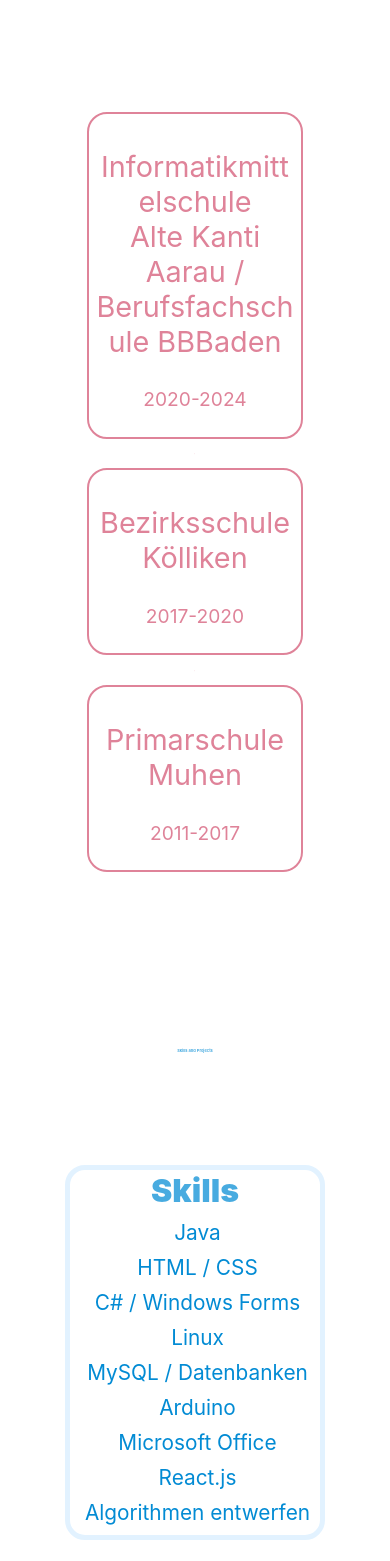
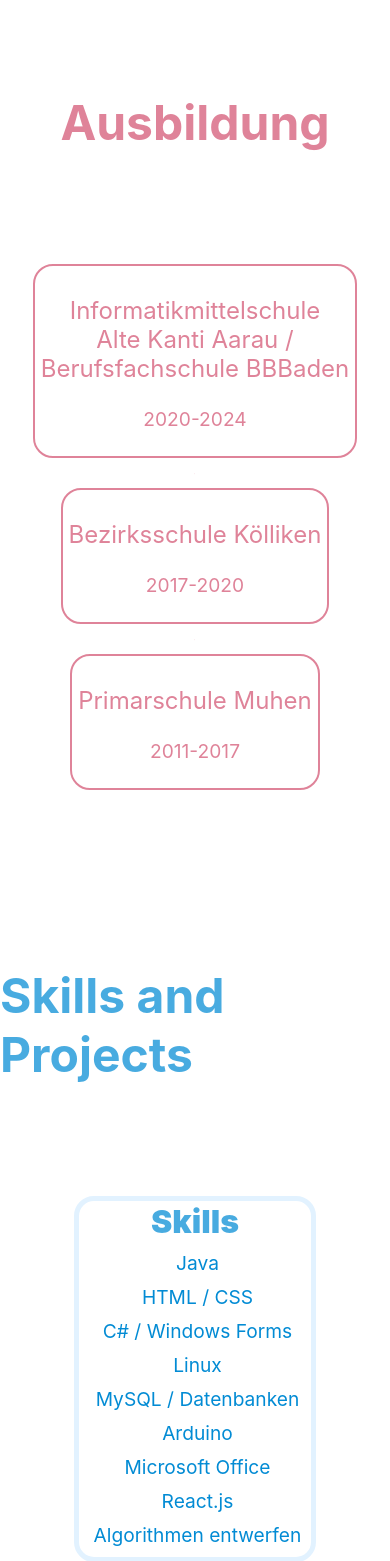
Before and after one commit to marianives/marianivesgallo.ch, a React app: page / in a window 390 px wide. Shown: the part 910-2471 px from the top of the page. Built offline with nearby package versions, Linux system fonts and the light colour scheme.

Commit message:
responive finish

```diff
--- a/src/App.css
+++ b/src/App.css
@@ -200,7 +200,7 @@
   flex-direction: column;
 }
 
-.titelSP {
+.titelSkillsprojects {
   align-self: center;
   color: #028ad4b8;
   font-size: 4.5rem;
@@ -282,46 +282,6 @@
 }
 
 
-@media screen and (max-width: 420px) {
-  .boxx {
-    min-width: 5rem
-  }
-
-  .titelSP {
-    font-size: 4px;
-  }
-
-  .bild {
-    width: 1px;
-    height: 1px;
-  }
-
-  .mntitle {
-    font-size: 20px;
-  }
-
-  .portfolio {
-    font-size: 10px;
-  }
-
-  .boxdiv {
-    display: flex;
-    flex-direction: column;
-  }
-
-  .linkedin {
-    font-size: 3rem;
-  }
-
-  .email {
-    font-size: 3rem;
-  }
-
-  .bewerbung {
-    font-size: 3rem;
-  }
-
-}
 
 
 @media screen and (max-width: 935px) {
@@ -330,7 +290,6 @@
     margin-bottom: 2rem;
     margin-left: 0;
     margin-right: 0;
-
   }
 
   .hobbyname {
@@ -356,8 +315,8 @@
   }
 
   .boxx {
-    min-width: 200px;
-    max-width: 5px;
+    min-width: 10px;
+
   }
 
   .home {
@@ -366,7 +325,7 @@
 
   .schule {
     word-wrap: break-word;
-    font-size: 1.8rem;
+    font-size: 1.5rem;
     padding: 0px;
   }
 
@@ -427,4 +386,26 @@
     margin-right: 0px;
     margin-bottom: 3rem;
   }
+
+  .sprachen {
+    font-size: 1.2rem;
+  }
+
+  .titelSkillsprojects {
+    font-size: 3rem;
+    word-wrap: break-word;
+  }
+
+  .titelgit {
+    font-size: 3rem;
+    word-wrap: break-word;
+  }
+
+  .linkedin, .email, .bewerbung{
+    font-size: 2.8rem;
+  }
+  .socials{
+    margin-top: 6rem;
+    margin-bottom: 12rem;
+  }
 }
--- a/src/components/BoxProjects.js
+++ b/src/components/BoxProjects.js
@@ -10,7 +10,6 @@ export default function App() {
         <BoxProjects
             style={{
                 backgroundColor: 'rgb(226, 242, 255)',
-                color: 'black',
                 borderRadius: 15,
                 minHeight: 100,
                 padding: 7,
--- a/src/components/Skills.js
+++ b/src/components/Skills.js
@@ -5,7 +5,7 @@ import BoxProjects from './BoxProjects'
 const Skills = () => {
   return (
     <div className='skillsprojects'>
-      <h1 className='titelSP'>Skills and Projects</h1>
+      <h1 className='titelSkillsprojects'>Skills and Projects</h1>
       <div className='boxes'>
         <div className='boxsprachen'>
           <p className='titlesprachenn'>Skills</p>
```
